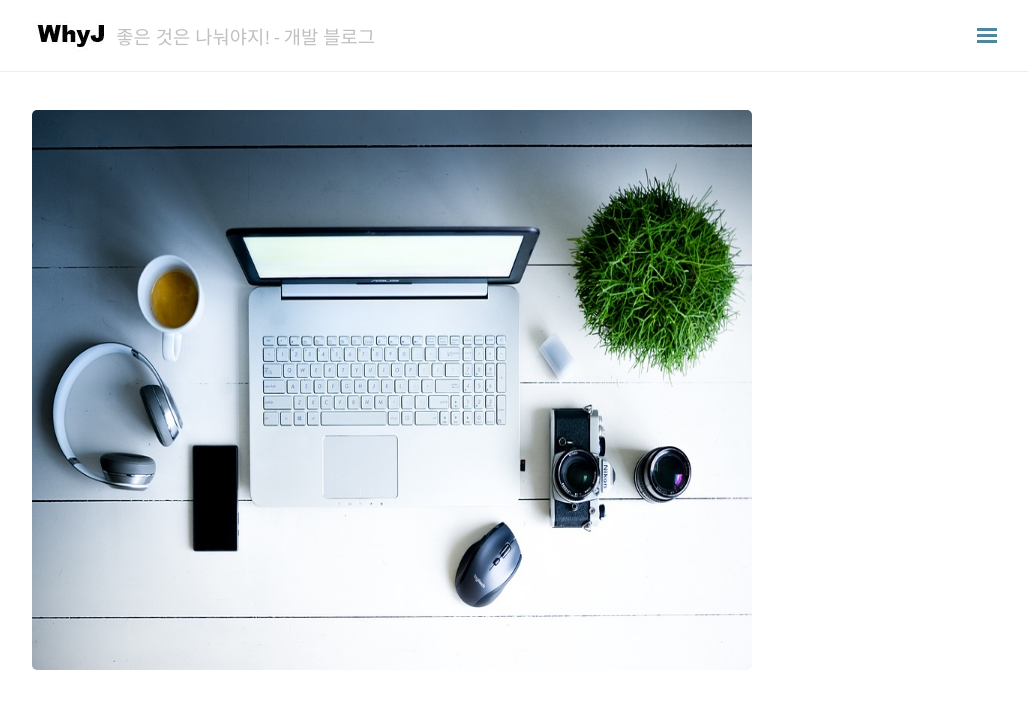
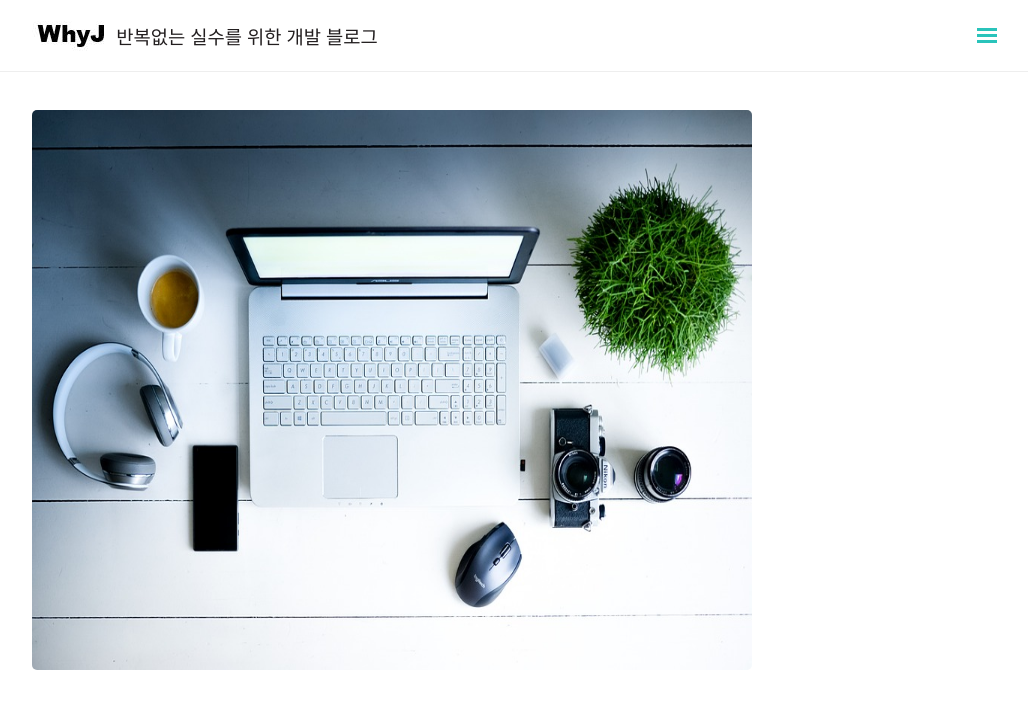
Before and after one commit to wooooooak/wooooooak.github.io, a Jekyll site: the page built from index.html, in a window 1280 px wide. Shown: the top 709 px of the page, without its empty margins (248-1276 px from the left). Built offline with Jekyll 4.4.1, drawn with Linux system fonts in a browser that asks for light colours; nearby versions of some CDN libraries; some web fonts are replaced; comment, search, counter and statistics services are not loaded.

Commit message:
update theme

```diff
--- a/_config.yml
+++ b/_config.yml
@@ -1,6 +1,6 @@
 # Site Info
-title: WhyJ
-tagline: '좋은 것은 나눠야지! - 개발 블로그'
+title: elecoder
+tagline: ' 반복없는 실수를 위한 개발 블로그'
 description: 'A Jekyll theme adapted from <a href="http://lanyon.getpoole.com/" target="_blank">Lanyon</a>. Made by <a href="http://codinfox.github.io" target="_blank">@codinfox</a>.'
 baseurl: "/"
 url: http://wooooooak.github.io
@@ -33,7 +33,7 @@ author:
     # facebook:  <hide>
     # twitter:   https://twitter.com/Li_Zhihao
     # weibo:     http://weibo.com/41173780
-    # email:     http://www.google.com/recaptcha/mailhide/d?k=01I3lZFiZYng9N3QxYEtsDaQ==&c=31wAnZkuKqcG0ATAqJN8Z3ln5kkYLA9TwkGc-IbygpM=
+    email:     http://www.google.com/recaptcha/mailhide/d?k=01I3lZFiZYng9N3QxYEtsDaQ==&c=31wAnZkuKqcG0ATAqJN8Z3ln5kkYLA9TwkGc-IbygpM=
 
 # Navigation (2nd level links supported)
 nav:
--- a/_scss/_config.scss
+++ b/_scss/_config.scss
@@ -1,6 +1,8 @@
 /* Colors
  * Based on colors from Base16: http://chriskempson.github.io/base16/#default.
  */
+ @import url('https://fonts.googleapis.com/css?family=Gaegu');
+
 $red:      #ac4142;
 $orange:   #d28445;
 $yellow:   #f4bf75;
@@ -10,17 +12,18 @@ $blue:     #6a9fb5;
 $magenta:  #aa759f;
 $brown:    #8f5536;
 $default:  #505050;
+$mint:     #48D8D0;
 
 $white:      #fff;
 $lightgrey:  #eee;
 $black:      #000;
 
-$theme-color: $blue;
+$theme-color: $mint;
 $theme-color-dark: darken($theme-color, 10%);
 
 $post-date-color: #9a9a9a;
 $title-color: #313131;
-$masthead-title-small-color: #c0c0c0;
+$masthead-title-small-color: #221E1F;
 
 /* Layout */
 $reverse-layout: true;
@@ -28,5 +31,5 @@ $overlay-sidebar: false;
 
 /* Font stack */
 $font-serif: "PT Serif", Georgia, "Times New Roman", serif;
-$font-sans: "PT Sans", Helvetica, Arial, sans-serif;
+$font-sans: "Gaegu","PT Sans", Helvetica, Arial, sans-serif;
 $font-font-awesome: FontAwesome;
```
